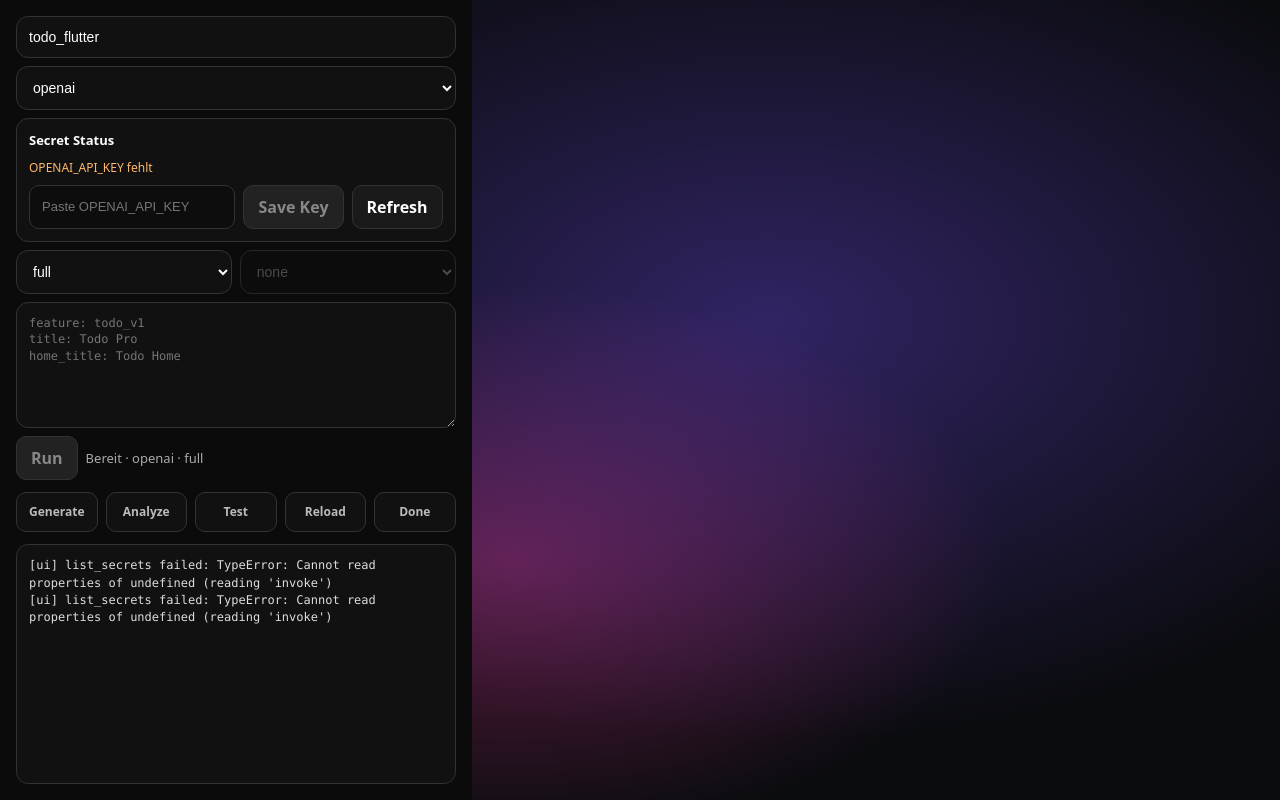
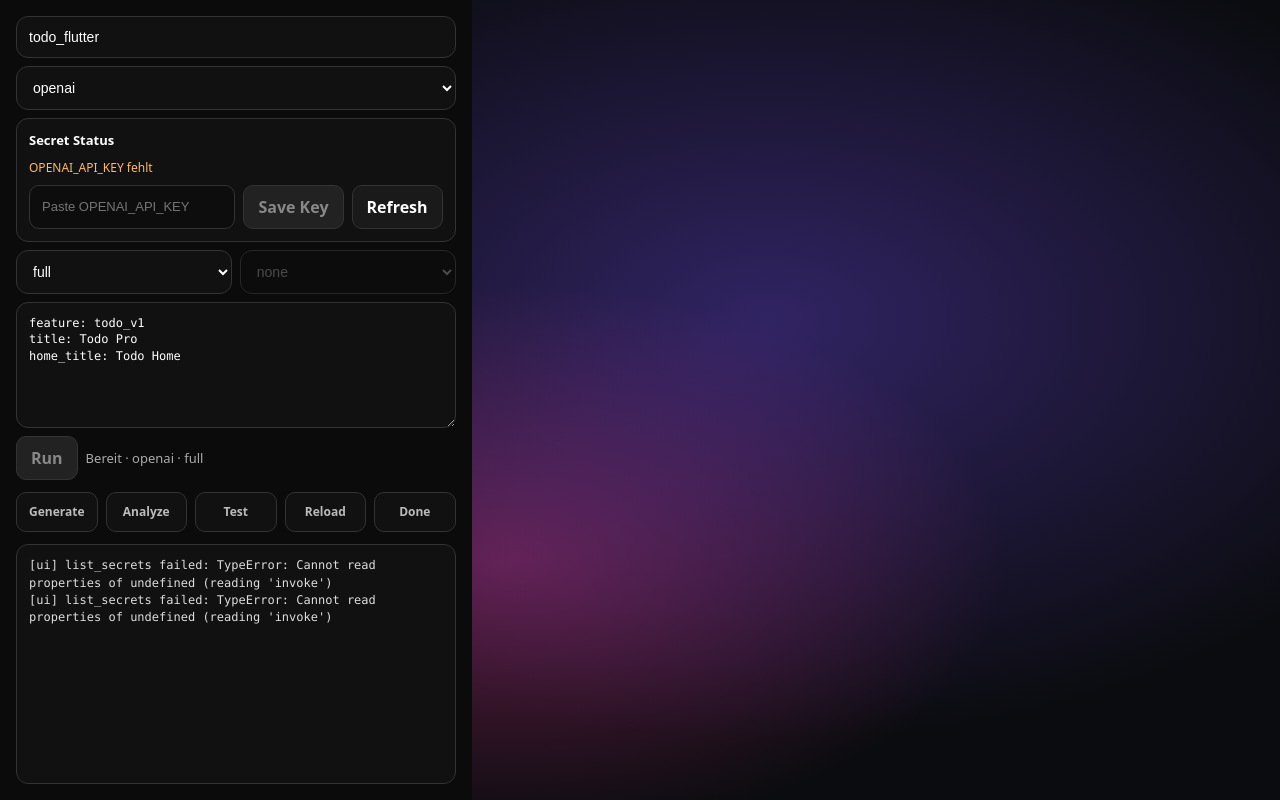
Before and after one commit to MartinWiederhold/Appbuilder, a React (Vite) app in the folder apps/desktop/: page / in a window 1280 px wide. Built offline with nearby package versions, Linux system fonts and the light colour scheme.

Commit message:
BMAD 4.x: persist desktop session state

```diff
--- a/apps/desktop/src/App.tsx
+++ b/apps/desktop/src/App.tsx
@@ -9,12 +9,57 @@ type Provider = "openai" | "anthropic";
 type RunMode = "full" | "step";
 type StopAfter = "none" | "registration" | "onboarding" | "core" | "design" | "finalize";
 
+const SESSION_KEY = "flutter_builder_session_v1";
+
+type SessionState = {
+  project: string;
+  provider: Provider;
+  mode: RunMode;
+  stopAfter: StopAfter;
+  prompt: string;
+};
+
+function loadSession(): SessionState | null {
+  try {
+    const raw = localStorage.getItem(SESSION_KEY);
+    if (!raw) return null;
+    const data = JSON.parse(raw);
+
+    return {
+      project: typeof data.project === "string" ? data.project : "todo_flutter",
+      provider: data.provider === "anthropic" ? "anthropic" : "openai",
+      mode: data.mode === "step" ? "step" : "full",
+      stopAfter:
+        data.stopAfter === "registration" ||
+        data.stopAfter === "onboarding" ||
+        data.stopAfter === "core" ||
+        data.stopAfter === "design" ||
+        data.stopAfter === "finalize"
+          ? data.stopAfter
+          : "none",
+      prompt: typeof data.prompt === "string" ? data.prompt : "",
+    };
+  } catch {
+    return null;
+  }
+}
+
+function saveSession(state: SessionState) {
+  try {
+    localStorage.setItem(SESSION_KEY, JSON.stringify(state));
+  } catch {}
+}
+
 export default function App() {
-  const [project, setProject] = useState("todo_flutter");
-  const [provider, setProvider] = useState<Provider>("openai");
-  const [mode, setMode] = useState<RunMode>("full");
-  const [stopAfter, setStopAfter] = useState<StopAfter>("none");
-  const [prompt, setPrompt] = useState("");
+  const initialSession = loadSession();
+
+  const [project, setProject] = useState(initialSession?.project ?? "todo_flutter");
+  const [provider, setProvider] = useState<Provider>(initialSession?.provider ?? "openai");
+  const [mode, setMode] = useState<RunMode>(initialSession?.mode ?? "full");
+  const [stopAfter, setStopAfter] = useState<StopAfter>(initialSession?.stopAfter ?? "none");
+  const [prompt, setPrompt] = useState(
+    initialSession?.prompt ?? "feature: todo_v1\ntitle: Todo Pro\nhome_title: Todo Home"
+  );
   const [logs, setLogs] = useState<string[]>([]);
   const [running, setRunning] = useState(false);
   const [phase, setPhase] = useState<Phase>("idle");
@@ -65,6 +110,16 @@ export default function App() {
   }, []);
 
   useEffect(() => {
+    saveSession({
+      project,
+      provider,
+      mode,
+      stopAfter,
+      prompt,
+    });
+  }, [project, provider, mode, stopAfter, prompt]);
+
+  useEffect(() => {
     const unlistenPromises = [
       listen<AgentLogPayload>("agent:log", (event) => {
         const line = String(event.payload);
@@ -112,6 +167,12 @@ export default function App() {
       });
     };
   }, [stopAfter]);
+
+  useEffect(() => {
+    if (mode === "full" && stopAfter !== "none") {
+      setStopAfter("none");
+    }
+  }, [mode, stopAfter]);
 
   async function startRun(runMode: RunMode, runStopAfter: StopAfter) {
     if (running) return;
```
